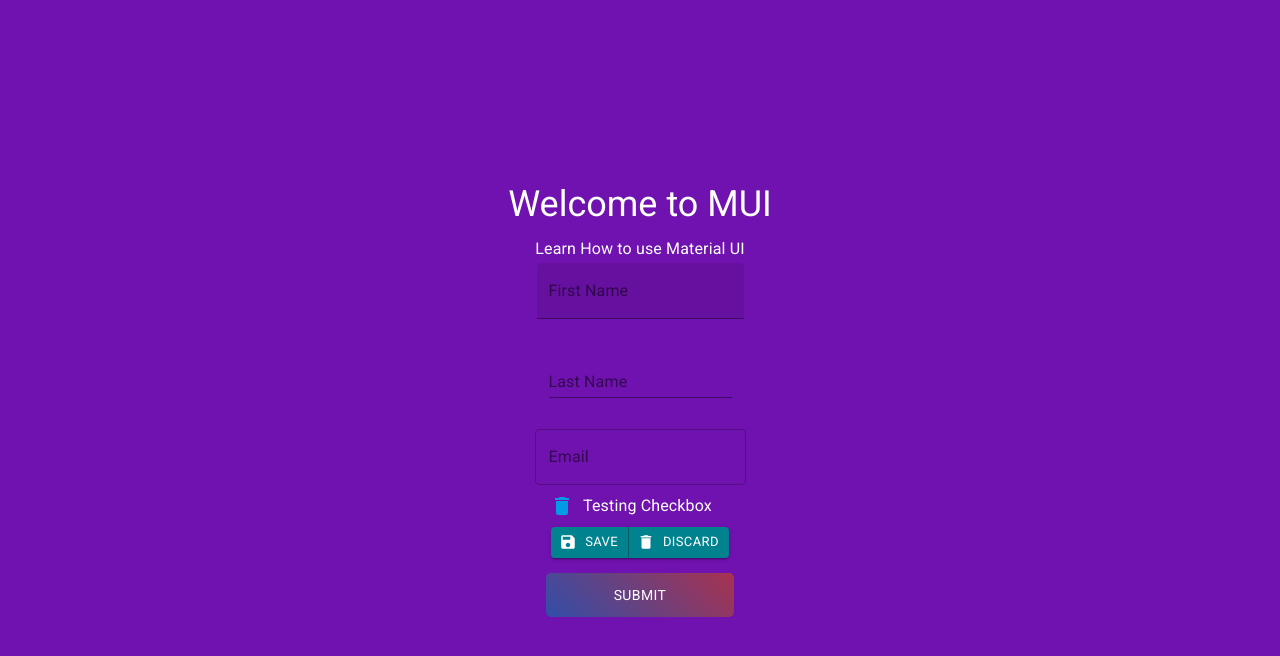
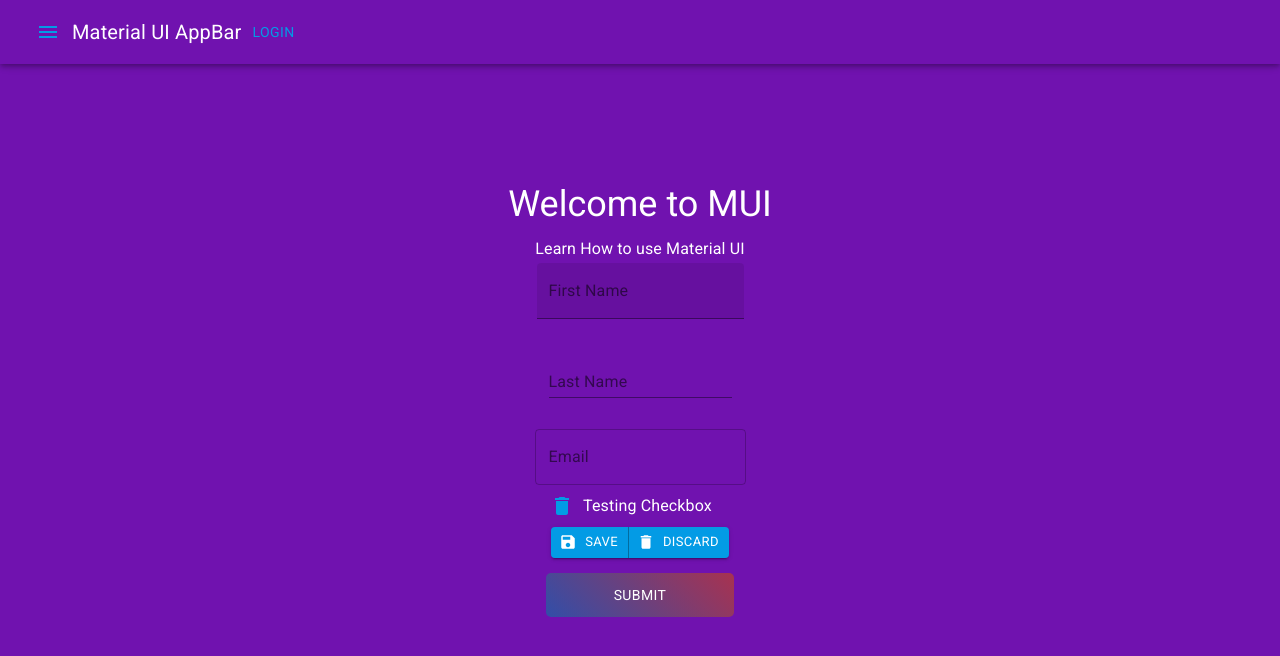
Before and after one commit to ahsanahmedkhan/React-MaterialUI, a React (Create React App) app: page / in a window 1280 px wide. Shown: the top 656 px of the page. Built offline with nearby package versions, Linux system fonts and the light colour scheme.

Commit message:
Material UI Appbar

```diff
--- a/src/App.js
+++ b/src/App.js
@@ -11,7 +11,8 @@ import { makeStyles, ThemeProvider, createTheme } from '@material-ui/core/styles
 //typography for fonts
 import {cyan, lightBlue } from '@material-ui/core/colors';
 import 'fontsource-roboto';
-import { Subtitles } from '@material-ui/icons';
+import { AppBar, Toolbar, IconButton } from '@material-ui/core';
+import { Menu }  from '@material-ui/icons';
 
 const useStyles = makeStyles({
   root:{
@@ -31,6 +32,7 @@ const theme = createTheme({
       marginBottom: 10,
     }
   },
+
   palette:{
     primary:{
       main: cyan[800],
@@ -73,6 +75,19 @@ function App() {
     <div className="App">
 
     <header className="App-header">
+    <AppBar color="transparent">
+      <Toolbar>
+        <IconButton>
+          <Menu color="secondary"  />
+        </IconButton>
+        <Typography variant="h6">
+            Material UI AppBar
+        </Typography>
+        <Button variant="text" color="secondary">
+          Login
+        </Button>
+      </Toolbar>
+    </AppBar>
 
     <Typography variant="h3">Welcome to MUI</Typography>
     <Typography variant="subtitle1">Learn How to use Material UI</Typography>
@@ -84,14 +99,14 @@ function App() {
     <TextField variant="outlined" label="Email" type="email" placeholder="bdoahsan@gmail.com" color="primary" />
       <CheckboxExample color="primary" />
 
-      <ButtonGroup variant="contained" color="primary">
+      <ButtonGroup variant="contained" color="secondary">
           <Button
-            startIcon={<SaveIcon />} size="small" href="#" variant="contained" color="primary">
+            startIcon={<SaveIcon />} size="small" href="#" variant="contained" color="secondary">
               Save
           </Button>
 
           <Button
-            startIcon={<DeleteIcon />} size="small" href="#" variant="contained" color="primary">
+            startIcon={<DeleteIcon />} size="small" href="#" variant="contained" color="secondary">
               Discard
           </Button>
       </ButtonGroup>
```
